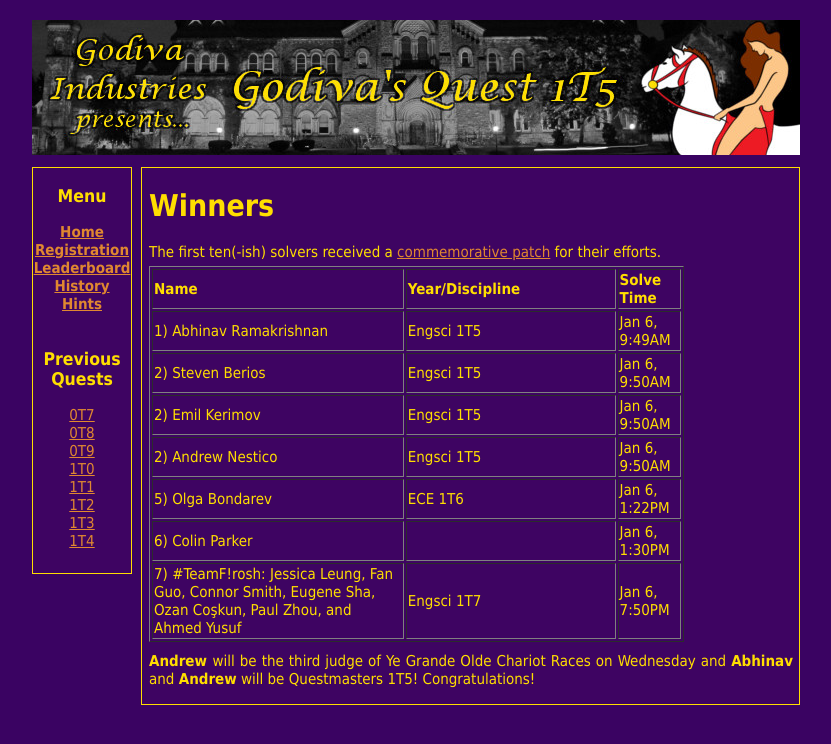
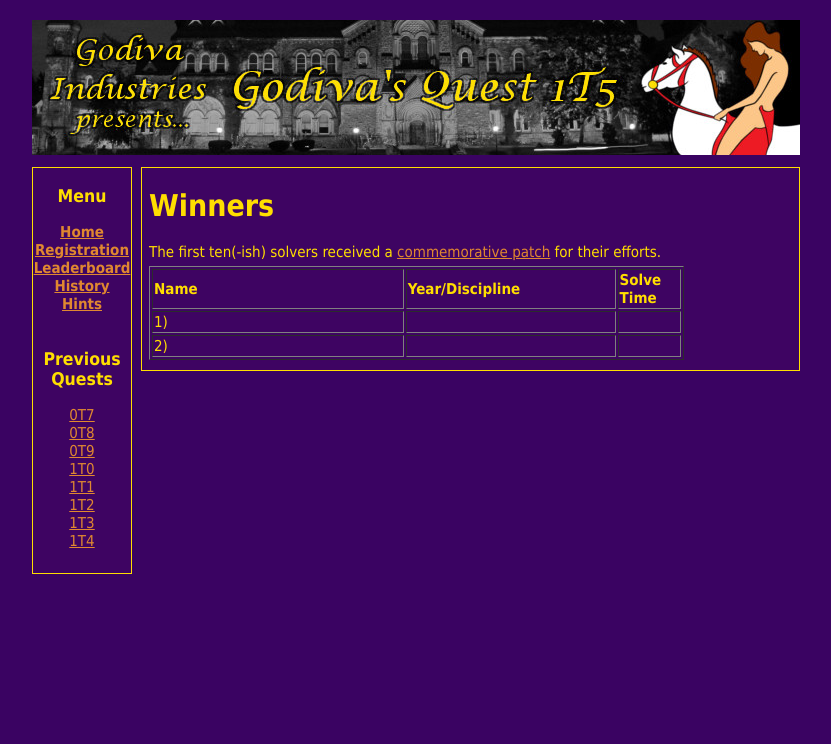
Before and after one commit to avnestico/godivas-quest-1t5, a PHP site: page /info/winners.php in a window 1280 px wide. Shown: the top 744 px of the page, without its empty margins (224-1055 px from the left). Run offline with PHP 8.4, Linux system fonts and the light colour scheme.

Commit message:
Clear winners.php and finally remove .clearthis

```diff
--- a/info/winners.php
+++ b/info/winners.php
@@ -34,7 +34,7 @@ if (!array_key_exists('message', $_REQUEST)) {
 
                     <h1><strong>Winners</strong></h1>
 
-                    <p>The first ten(-ish) solvers received a <a href="../media/the patch.jpg">commemorative patch</a>
+                    <p>The first ten(-ish) solvers received a <a href="../media/patch.jpg">commemorative patch</a>
                         for their efforts.</p>
                     <table width="83%" border="1">
                         <tr>
@@ -43,49 +43,16 @@ if (!array_key_exists('message', $_REQUEST)) {
                             <th width="12%" scope="col">Solve Time</th>
                         </tr>
                         <tr>
-                            <td>1) <span email="gkabhi2@gmail.com"
-                                         name="Abhinav Ramakrishnan">Abhinav Ramakrishnan</span></td>
-                            <td>Engsci 1T5</td>
-                            <td>Jan 6, 9:49AM</td>
+                            <td>1)</td>
+                            <td></td>
+                            <td></td>
                         </tr>
                         <tr>
-                            <td>2) Steven Berios</td>
-                            <td>Engsci 1T5</td>
-                            <td>Jan 6, 9:50AM</td>
-                        </tr>
-                        <tr>
-                            <td>2) Emil Kerimov</td>
-                            <td>Engsci 1T5</td>
-                            <td>Jan 6, 9:50AM</td>
-                        </tr>
-                        <tr>
-                            <td>2) Andrew Nestico</td>
-                            <td>Engsci 1T5</td>
-                            <td>Jan 6, 9:50AM</td>
-                        </tr>
-                        <tr>
-                            <td>5) Olga Bondarev</td>
-                            <td>ECE 1T6</td>
-                            <td>Jan 6, 1:22PM</td>
-                        </tr>
-                        <tr>
-                            <td>6) Colin Parker</td>
-                            <td>&nbsp;</td>
-                            <td>Jan 6, 1:30PM</td>
-                        </tr>
-                        <tr>
-                            <td>7) #TeamF!rosh: Jessica Leung, Fan Guo, Connor Smith, Eugene Sha, Ozan Coşkun, Paul
-                                Zhou, and Ahmed Yusuf
-                            </td>
-                            <td>Engsci 1T7</td>
-                            <td>Jan 6, 7:50PM</td>
+                            <td>2)</td>
+                            <td></td>
+                            <td></td>
                         </tr>
                     </table>
-                    <p><strong>Andrew </strong>will be the third judge of Ye Grande Olde Chariot Races on Wednesday and
-                        <strong>Abhinav</strong> and <strong>Andrew</strong> will be Questmasters 1T5! Congratulations!
-                    </p>
-
-                    <div class="clearthis">&nbsp;</div>
                 </div>
             </div>
         </div>
--- a/style/mystyle.css
+++ b/style/mystyle.css
@@ -107,16 +107,6 @@ hr {
     border-left: 1px;
     border-right: 1px;
     border-color: inherit;
-}
-
-.clearthis {
-    margin: 0px;
-    height: 1px;
-    clear: both;
-    float: none;
-    font-size: 1px;
-    line-height: 0px;
-    overflow: hidden;
 }
 
 .sidebarbox {
```
